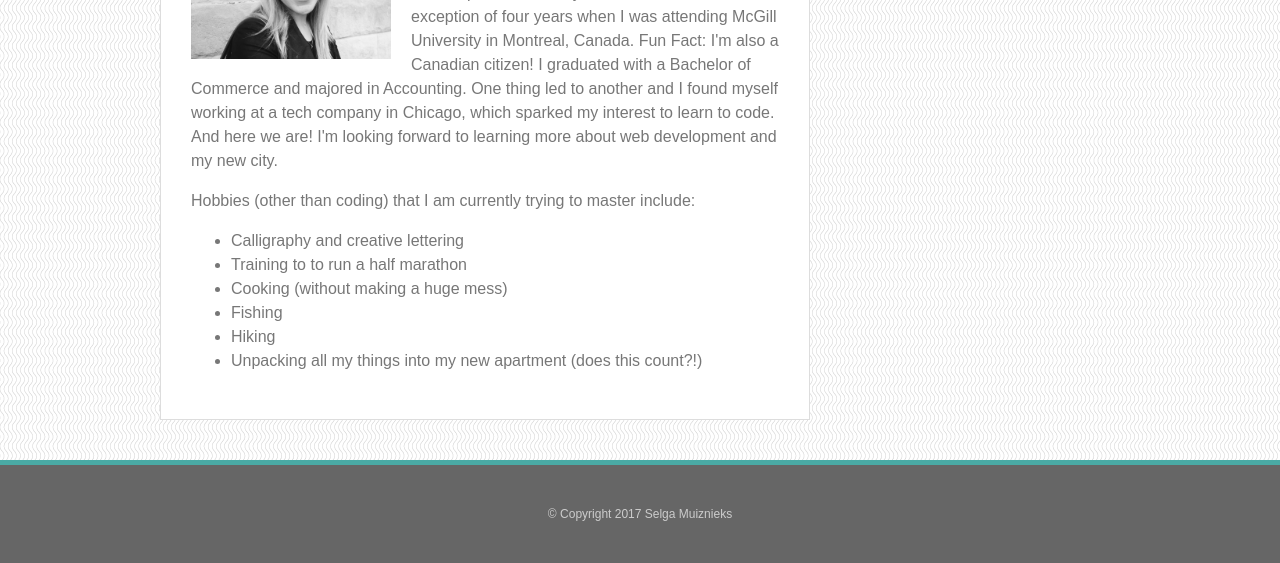
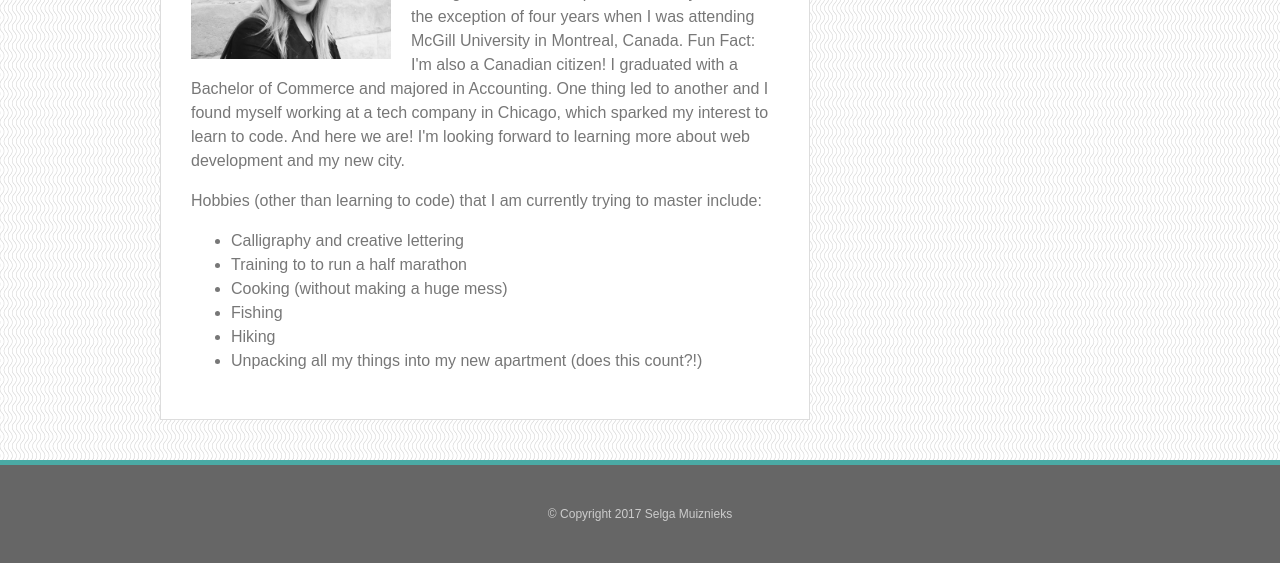
Before and after one commit to smuiznieks/Basic-Portfolio, a plain HTML site: page index.html in a window 1280 px wide. Shown: the part 320-883 px from the top of the page. Drawn offline with Linux system fonts and the light colour scheme.

Commit message:
edit about me

```diff
--- a/index.html
+++ b/index.html
@@ -24,10 +24,10 @@
 				<h2>About Me</h2>
 				<img class="about-me" src="assets/images/selga.jpg" alt="Selga"/>
 				<p>
-					I'm excited to be enrolled in Coding Bootcamp at Case Western and to be living in a new city! I moved at the start of October from Chicago, where I have spent most of my life there with the exception of four years when I was attending McGill University in Montreal, Canada. Fun Fact: I'm also a Canadian citizen! I graduated with a Bachelor of Commerce and majored in Accounting. One thing led to another and I found myself working at a tech company in Chicago, which sparked my interest to learn to code. And here we are! I'm looking forward to learning more about web development and my new city.
+					I'm excited to be enrolled in Coding Bootcamp at Case Western and to be living in a new city! I moved to Clevland at the beginning of October from Chicago, where I have spent most of my life with the exception of four years when I was attending McGill University in Montreal, Canada. Fun Fact: I'm also a Canadian citizen! I graduated with a Bachelor of Commerce and majored in Accounting. One thing led to another and I found myself working at a tech company in Chicago, which sparked my interest to learn to code. And here we are! I'm looking forward to learning more about web development and my new city.
 				</p>
 				<p>
-					Hobbies (other than coding) that I am currently trying to master include:
+					Hobbies (other than learning to code) that I am currently trying to master include:
 				</p>
 				<ul>
 					<li>Calligraphy and creative lettering</li>
```
